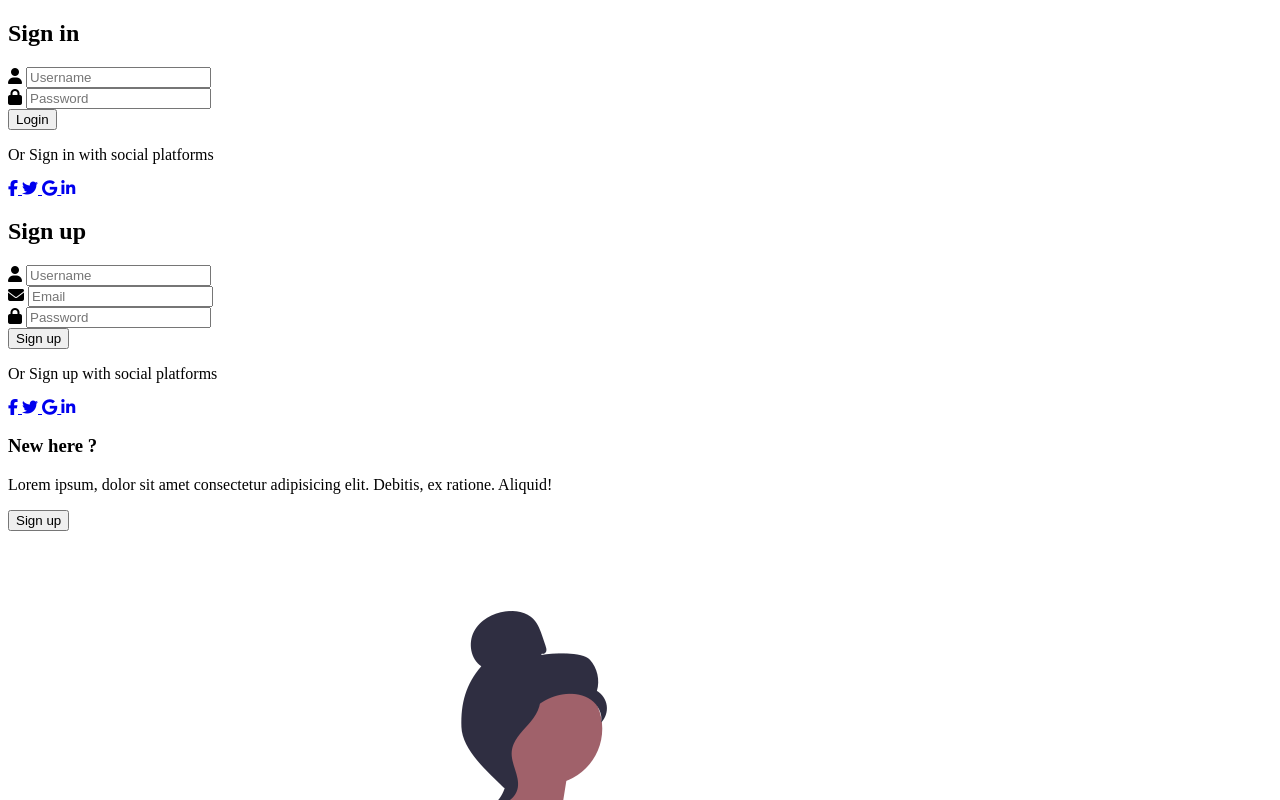
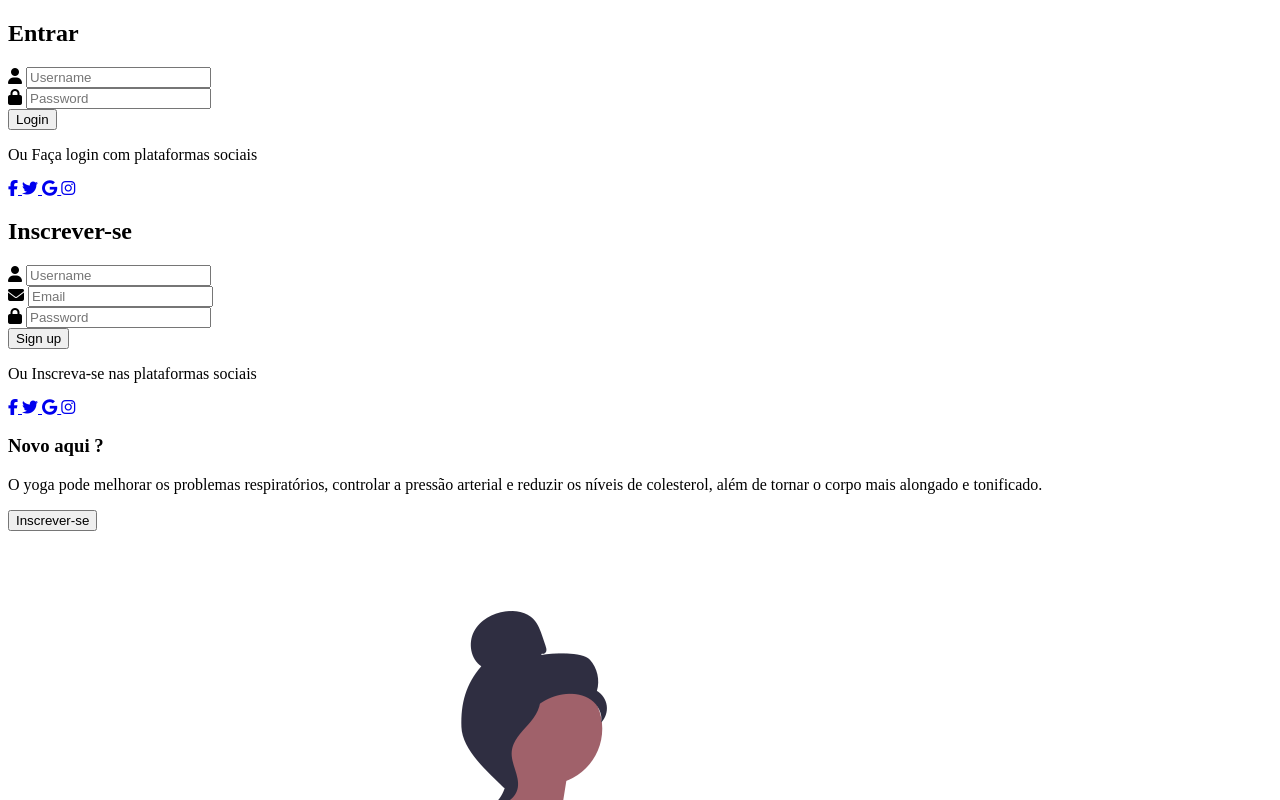
Before and after one commit to DaviDias12/Login, a plain HTML site: page index.html in a window 1280 px wide. Shown: the top 800 px of the page. Drawn offline with Linux system fonts and the light colour scheme.

Commit message:
atualizando progeto

```diff
--- a/index.html
+++ b/index.html
@@ -1,5 +1,5 @@
 <!DOCTYPE html>
-<html lang="en">
+<html lang="pt-br">
   <head>
     <meta charset="UTF-8" />
     <meta name="viewport" content="width=device-width, initial-scale=1.0" />
@@ -15,7 +15,7 @@
       <div class="forms-container">
         <div class="signin-signup">
           <form action="#" class="sign-in-form">
-            <h2 class="title">Sign in</h2>
+            <h2 class="title">Entrar</h2>
             <div class="input-field">
               <i class="fas fa-user"></i>
               <input type="text" placeholder="Username" />
@@ -25,7 +25,7 @@
               <input type="password" placeholder="Password" />
             </div>
             <input type="submit" value="Login" class="btn solid" />
-            <p class="social-text">Or Sign in with social platforms</p>
+            <p class="social-text">Ou Faça login com plataformas sociais</p>
             <div class="social-media">
               <a href="#" class="social-icon">
                 <i class="fab fa-facebook-f"></i>
@@ -37,12 +37,12 @@
                 <i class="fab fa-google"></i>
               </a>
               <a href="#" class="social-icon">
-                <i class="fab fa-linkedin-in"></i>
+                <i class="fab fa-instagram"></i>
               </a>
             </div>
           </form>
           <form action="#" class="sign-up-form">
-            <h2 class="title">Sign up</h2>
+            <h2 class="title">Inscrever-se</h2>
             <div class="input-field">
               <i class="fas fa-user"></i>
               <input type="text" placeholder="Username" />
@@ -56,7 +56,7 @@
               <input type="password" placeholder="Password" />
             </div>
             <input type="submit" class="btn" value="Sign up" />
-            <p class="social-text">Or Sign up with social platforms</p>
+            <p class="social-text">Ou Inscreva-se nas plataformas sociais</p>
             <div class="social-media">
               <a href="#" class="social-icon">
                 <i class="fab fa-facebook-f"></i>
@@ -68,7 +68,7 @@
                 <i class="fab fa-google"></i>
               </a>
               <a href="#" class="social-icon">
-                <i class="fab fa-linkedin-in"></i>
+                <i class="fab fa-instagram"></i>
               </a>
             </div>
           </form>
@@ -78,26 +78,24 @@
       <div class="panels-container">
         <div class="panel left-panel">
           <div class="content">
-            <h3>New here ?</h3>
+            <h3>Novo aqui ?</h3>
             <p>
-              Lorem ipsum, dolor sit amet consectetur adipisicing elit. Debitis,
-              ex ratione. Aliquid!
+              O yoga pode melhorar os problemas respiratórios, controlar a pressão arterial e reduzir os níveis de colesterol, além de tornar o corpo mais alongado e tonificado.
             </p>
             <button class="btn transparent" id="sign-up-btn">
-              Sign up
+              Inscrever-se
             </button>
           </div>
           <img src="img/undraw_Mindfulness_re_mmj6.png" class="image" alt="" />
         </div>
         <div class="panel right-panel">
           <div class="content">
-            <h3>One of us ?</h3>
+            <h3>Um de nós ?</h3>
             <p>
-              Lorem ipsum dolor sit amet consectetur adipisicing elit. Nostrum
-              laboriosam ad deleniti.
+              A posição de Yoga que você mais evita é a que você mais necessita.
             </p>
             <button class="btn transparent" id="sign-in-btn">
-              Sign in
+              Entrar
             </button>
           </div>
           <img src="img/undraw_Stability_ball_b4ia.png" class="image" alt="" />
@@ -105,6 +103,6 @@
       </div>
     </div>
 
-    <script src="app.js"></script>
+    <script src="main.js"></script>
   </body>
 </html>
```
